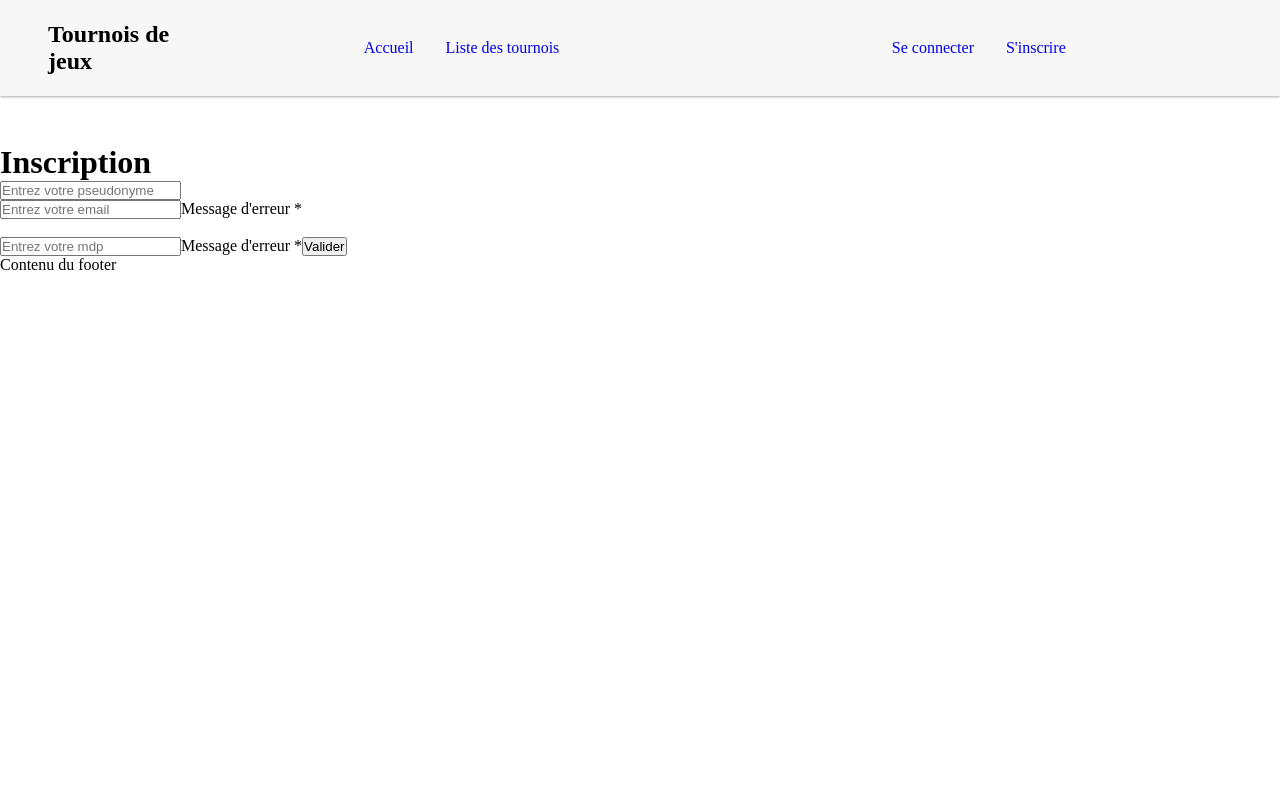
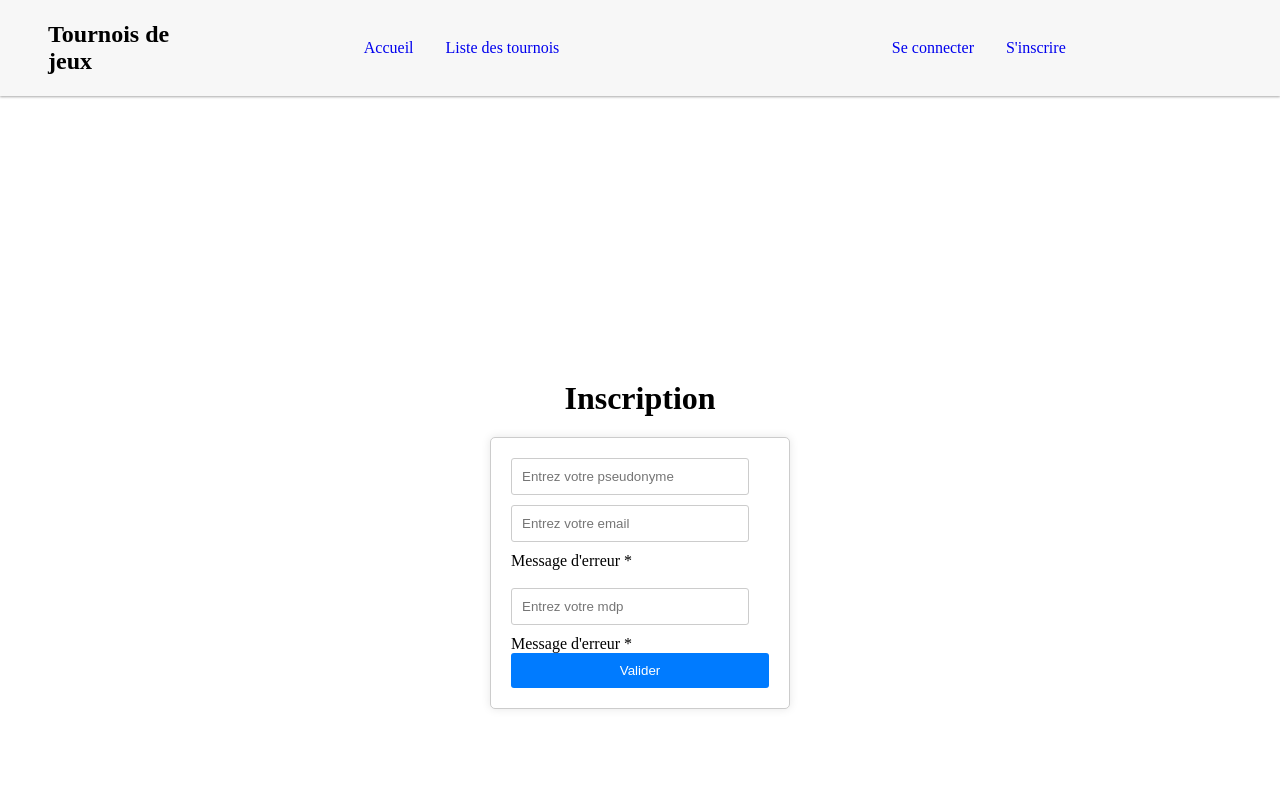
Before and after one commit to Fantastix80/projet-module-react, a React (Vite) app: page /inscription in a window 1280 px wide. Shown: the top 800 px of the page. Built offline with nearby package versions, Linux system fonts and the light colour scheme.

Commit message:
Update inscription.css

```diff
--- a/src/assets/css/inscription.css
+++ b/src/assets/css/inscription.css
@@ -0,0 +1,45 @@
+.Inscription {
+    display: flex;
+    flex-direction: column;
+    align-items: center;
+    justify-content: center;
+    height: 100vh;
+  }
+
+  .Inscription form {
+    width: 300px;
+    padding: 20px;
+    border: 1px solid #ccc;
+    border-radius: 5px;
+    background-color: #fff;
+    box-shadow: 0px 0px 10px 0px rgba(0,0,0,0.1);
+  }
+
+  .Inscription h1 {
+    text-align: center;
+    margin-bottom: 20px;
+  }
+
+  .Inscription input[type="text"],
+  .Inscription input[type="password"] {
+    width: calc(100% - 20px);
+    padding: 10px;
+    margin-bottom: 10px;
+    border-radius: 3px;
+    border: 1px solid #ccc;
+  }
+
+  .Inscription button {
+    width: 100%;
+    padding: 10px;
+    border: none;
+    background-color: #007bff;
+    color: #fff;
+    border-radius: 3px;
+    cursor: pointer;
+    transition: background-color 0.3s;
+  }
+
+  .Inscription button:hover {
+    background-color: #0056b3;
+  }
```
